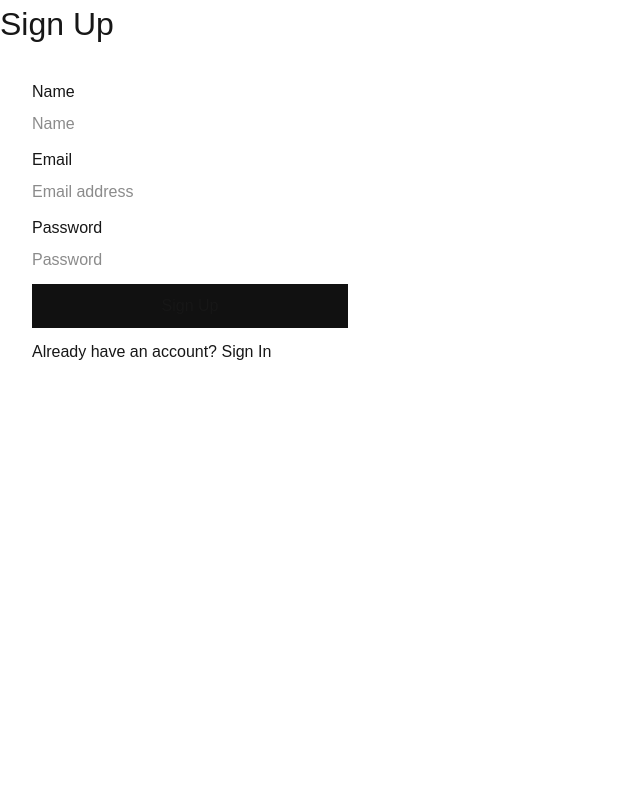
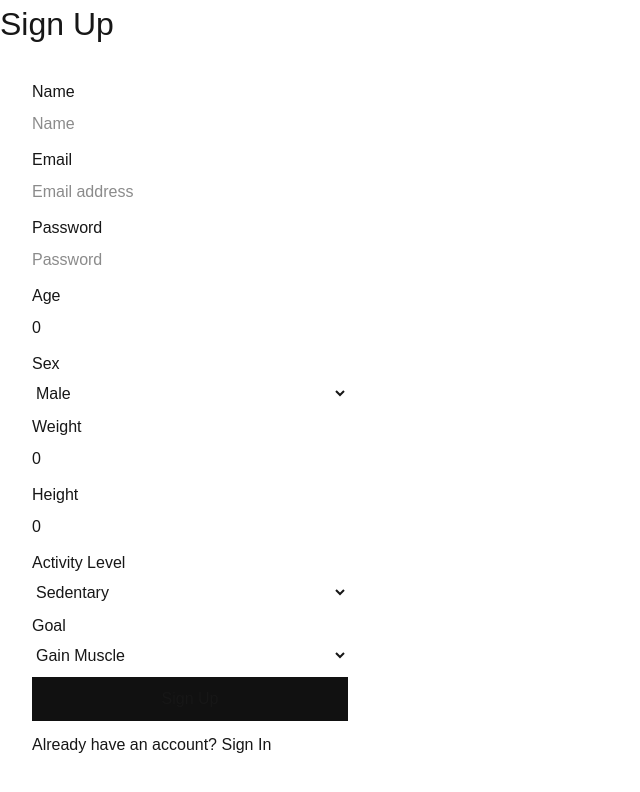
Before and after one commit to jamalvw/calorie-tracker, a Next.js app: page /flow/signup in a window 1280 px wide. Shown: the top 792 px of the page, without its empty margins (0-640 px from the left). Built offline with nearby package versions, Linux system fonts and the light colour scheme; no server answers.

Commit message:
Store user attributes (age, sex, weight, height, activity level, goal)

```diff
--- a/src/app/api/auth/signup/route.ts
+++ b/src/app/api/auth/signup/route.ts
@@ -9,9 +9,13 @@ import { NextRequest, NextResponse } from 'next/server'
     Returns: SignUpResponse
 */
 export async function POST(req: NextRequest): Promise<NextResponse<SignUpResponse>> {
-    const { name, email, password }: SignUpRequest = await req.json()
+    // TODO: some of these are not required for signup, move to post-signup flow
+    // TODO: input validation
+    const { name, email, password, age, sex, weight, height, activityLevel, goal }: SignUpRequest = await req.json()
 
-    if (!name || !email || !password) {
+    console.log(name, email, password, age, sex, weight, height, activityLevel, goal)
+
+    if (!name || !email || !password || !age || !sex || !weight || !height || !activityLevel || !goal) {
         return NextResponse.json({ error: { code: ErrorCode.MISSING_REQUIRED_FIELDS } } as SignUpResponse, { status: 400 })
     }
 
@@ -22,7 +26,7 @@ export async function POST(req: NextRequest): Promise<NextResponse<SignUpRespons
     }
 
     const user = await prisma.user.create({
-        data: { name, email, hashedPassword: await bcrypt.hash(password, 10) }
+        data: { name, email, hashedPassword: await bcrypt.hash(password, 10), age, sex, weight, height, activityLevel, goal }
     })
 
     const session = await prisma.session.create({
--- a/src/app/dashboard/page.tsx
+++ b/src/app/dashboard/page.tsx
@@ -17,7 +17,14 @@ export default function Dashboard() {
             <DashboardNavbar />
             {user && <div className='dashboard'>
                 <div className='dashboard-header'>
-                    <h1>Hi, {user.name}</h1>
+                    <h1>Hi, {user.name}!</h1>
+                    <p>Email: {user.email}</p>
+                    <p>Age: {user.age}</p>
+                    <p>Sex: {user.sex}</p>
+                    <p>Weight: {user.weight}</p>
+                    <p>Height: {user.height}</p>
+                    <p>Activity Level: {user.activityLevel}</p>
+                    <p>Goal: {user.goal}</p>
                 </div>
                 <div className='dashboard-content'>
                 </div>
--- a/src/app/flow/signup/page.tsx
+++ b/src/app/flow/signup/page.tsx
@@ -1,4 +1,5 @@
 'use client'
+import { ActivityLevel, Goal } from '@/generated/prisma'
 import { signUp } from '../../../utils/api'
 import { ErrorCode, SignUpRequest, SignUpResponse } from '../../../utils/types'
 import Link from 'next/link'
@@ -8,20 +9,25 @@ import { useState } from 'react'
 export default function SignUp() {
     const router = useRouter()
 
-    const [name, setName] = useState('')
-    const [email, setEmail] = useState('')
-    const [password, setPassword] = useState('')
-    const [error, setError] = useState('')
+    const [name, setName] = useState<string>('')
+    const [email, setEmail] = useState<string>('')
+    const [password, setPassword] = useState<string>('')
+
+    // TODO: some of these are not required for signup, move to post-signup flow
+    const [age, setAge] = useState<number>(0)
+    const [sex, setSex] = useState<string>('male')
+    const [weight, setWeight] = useState<number>(0)
+    const [height, setHeight] = useState<number>(0)
+    const [activityLevel, setActivityLevel] = useState<ActivityLevel>(ActivityLevel.SEDENTARY)
+    const [goal, setGoal] = useState<Goal>(Goal.GAIN_MUSCLE)
+
+    const [error, setError] = useState<string>('')
 
     const handleSubmit = async (e: React.FormEvent) => {
         e.preventDefault()
 
-        // TODO: password validation
-        // TODO: name validation
-        // TODO: email validation
-        // TODO: check if email is already in use
-
-        const request: SignUpRequest = { name, email, password }
+        // TODO: input validation
+        const request: SignUpRequest = { name, email, password, age, sex, weight, height, activityLevel, goal }
         const response = await signUp(request) as SignUpResponse
 
         if (!response || response.error) {
@@ -42,6 +48,7 @@ export default function SignUp() {
         <div>
             <h1>Sign Up</h1>
             <form className="signup-form" onSubmit={handleSubmit}>
+                {/* TODO: generate form fields dynamically */}
                 <div className="form-group">
                     <label htmlFor="name">Name</label>
                     <input type="text" value={name} onChange={(e) => setName(e.target.value)} placeholder="Name" required />
@@ -54,9 +61,46 @@ export default function SignUp() {
                     <label htmlFor="password">Password</label>
                     <input type="password" value={password} onChange={(e) => setPassword(e.target.value)} placeholder="Password" required />
                 </div>
-                {error && <p className="error">{error}</p>}
+                <div className="form-group">
+                    <label htmlFor="age">Age</label>
+                    <input type="number" value={age} onChange={(e) => setAge(Number(e.target.value))} placeholder="Age" required />
+                </div>
+                <div className="form-group">
+                    <label htmlFor="sex">Sex</label>
+                    <select value={sex} onChange={(e) => setSex(e.target.value)} required>
+                        <option value="male">Male</option>
+                        <option value="female">Female</option>
+                        <option value="other">Other</option>
+                    </select>
+                </div>
+                <div className="form-group">
+                    <label htmlFor="weight">Weight</label>
+                    <input type="number" value={weight} onChange={(e) => setWeight(Number(e.target.value))} placeholder="Weight" required />
+                </div>
+                <div className="form-group">
+                    <label htmlFor="height">Height</label>
+                    <input type="number" value={height} onChange={(e) => setHeight(Number(e.target.value))} placeholder="Height" required />
+                </div>
+                <div className="form-group">
+                    <label htmlFor="activityLevel">Activity Level</label>
+                    <select value={activityLevel} onChange={(e) => setActivityLevel(e.target.value as ActivityLevel)} required>
+                        <option value={ActivityLevel.SEDENTARY}>Sedentary</option>
+                        <option value={ActivityLevel.LIGHT}>Light</option>
+                        <option value={ActivityLevel.MODERATE}>Moderate</option>
+                        <option value={ActivityLevel.HIGH}>High</option>
+                    </select>
+                </div>
+                <div className="form-group">
+                    <label htmlFor="goal">Goal</label>
+                    <select value={goal} onChange={(e) => setGoal(e.target.value as Goal)} required>
+                        <option value={Goal.GAIN_MUSCLE}>Gain Muscle</option>
+                        <option value={Goal.LOSE_WEIGHT}>Lose Weight</option>
+                        <option value={Goal.MAINTAIN_WEIGHT}>Maintain Weight</option>
+                    </select>
+                </div>
                 <button type="submit">Sign Up</button>
                 <p>Already have an account? <Link href="/flow/signin">Sign In</Link></p>
+                {error && <p className="error">{error}</p>}
             </form>
         </div>
     )
```
Also changed, not shown: src/utils/types.ts (+9 -1 lines).
